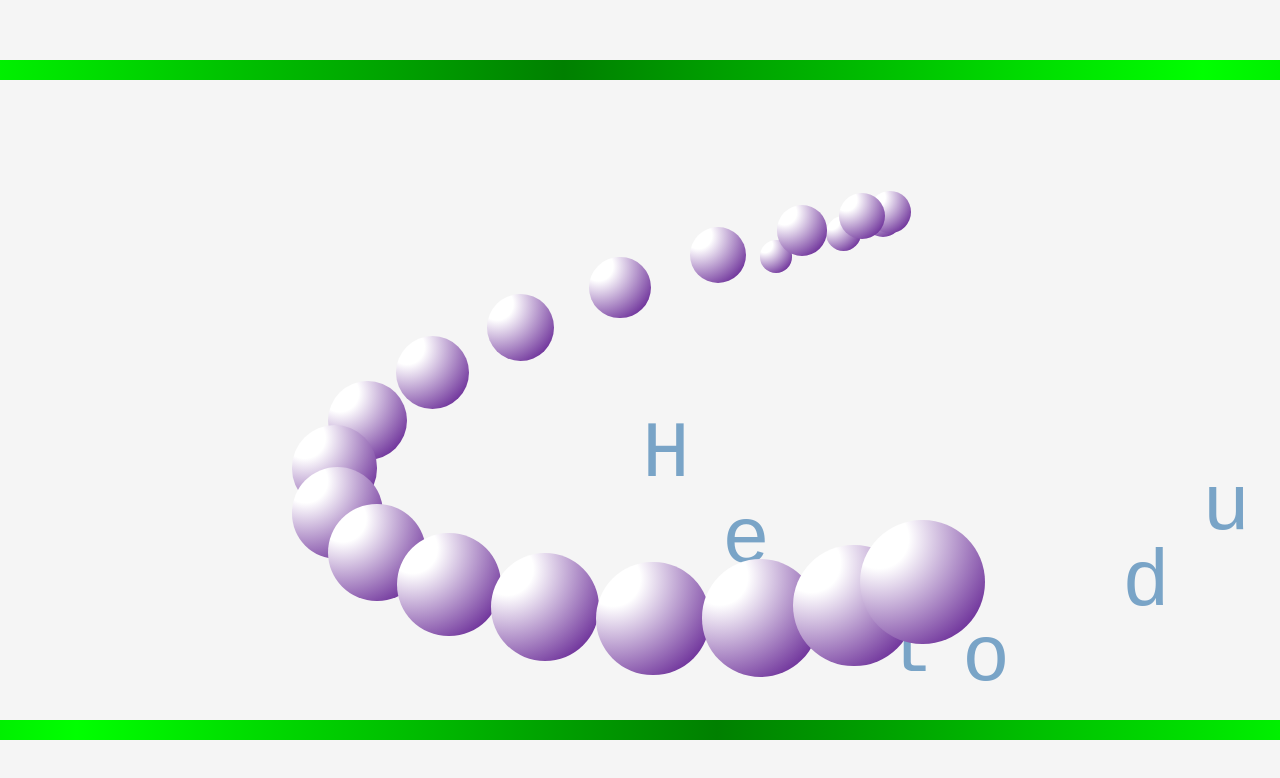
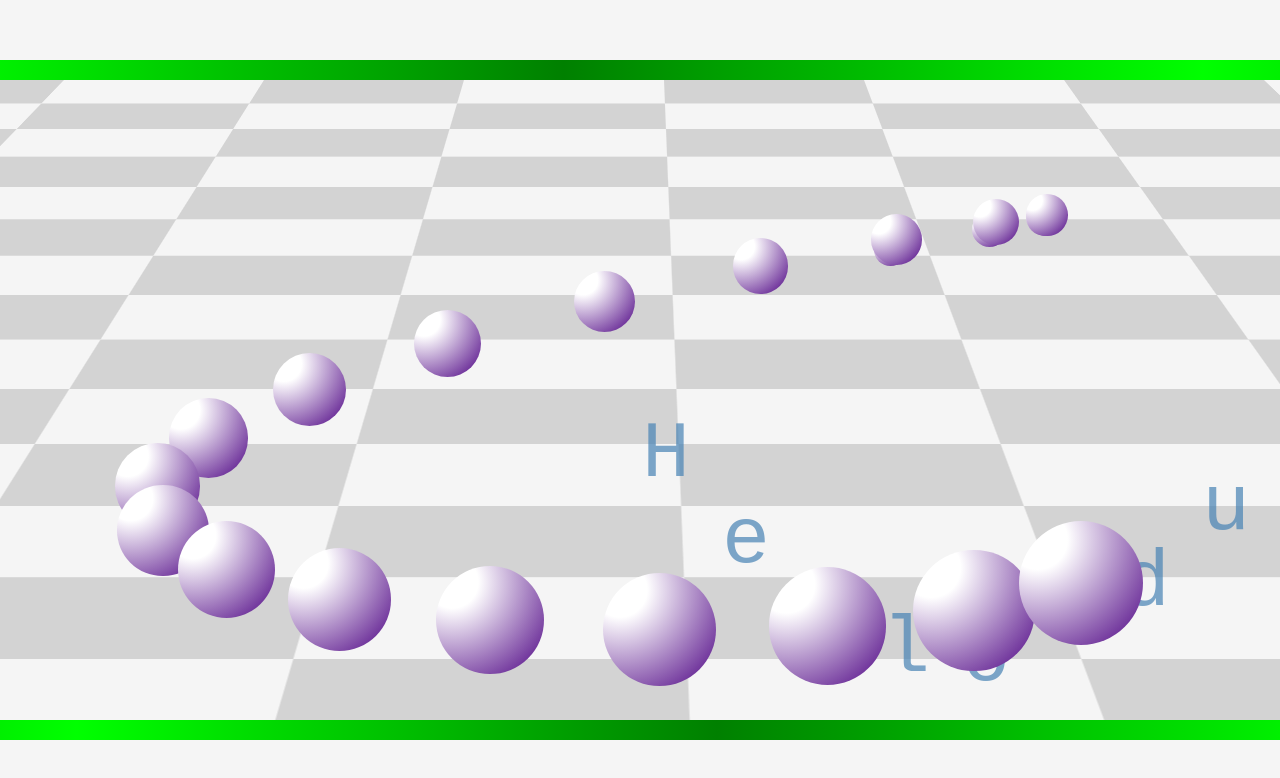
Before and after one commit to zbrozo/JS-demo1, a plain HTML site: page index.html in a window 1280 px wide. Both pictures are taken after a click on the link "Start demo". Drawn offline with Linux system fonts and the light colour scheme.

Commit message:
Chessboard added and some updates

```diff
--- a/demo.css
+++ b/demo.css
@@ -5,6 +5,7 @@
     --grad2: lime;
     --scroll: steelblue;
     --button: steelblue;
+    --chessfield: lightgrey;
 }
 
 @import url('https://fonts.googleapis.com/css2?family=Space+Mono:wght@700&display=swap');
@@ -17,7 +18,7 @@ body {
     border: 0;
 }
 
-#title {
+.title {
     display: flex;
     align-items: center;
     justify-content: center;
@@ -29,7 +30,7 @@ body {
     height: 100vh;
 }
 
-#title > div > div:first-child a {
+.title > div > div:first-child a {
     display: flex;
     color: white;
     background-color: var(--button);
@@ -43,13 +44,13 @@ body {
     margin: auto;
 }
 
-#demo {
+.demo {
     display: none;
     width: 100vw;
     height: 100vh;
 }
 
-#bars > div:first-child {
+.bars > div:first-child {
     position: absolute;
     background-size: 200%;
     width: 100%;
@@ -62,7 +63,7 @@ body {
     animation: gradient1 5s linear infinite;
 }
 
-#bars > div:last-child {
+.bars > div:last-child {
     position: absolute;
     background-size: 200%;
     width: 100%;
@@ -88,11 +89,12 @@ body {
     100%{background-position:100% 0%}
 }
 
-#playfield {
+.playfield {
     position: relative;
     top: 80px;
     width: 100%;
     height: calc(100% - 80px - 80px);
+    overflow: hidden;
 }
 
 .ball {
@@ -124,3 +126,32 @@ body {
     padding: 0;
     border: 0;
 }
+
+.chessfield {
+    position: absolute;
+    background-color: var(--chessfield);
+}
+
+.chessboard {
+    position: relative;
+    left: 0px;
+    top: 0px;
+    height: 100%;
+    z-index: -5000;
+    perspective: 5200px;
+    perspective-origin: center;
+}
+
+.chessboard > div {
+    position: absolute;
+
+    left: -400px;
+    top: 0px;
+
+    width: 200%;
+    height: 100%; /* initial height */
+
+    transform-style: flat;
+    transform: rotateX(80deg);
+    transform-origin: top;
+}
--- a/demo.js
+++ b/demo.js
@@ -1,9 +1,10 @@
+
 "use strict";
 
 document.addEventListener('DOMContentLoaded',() => {
-    const start = document.querySelector("[id='title'] a");
-    const title = document.getElementById('title');
-    const demo = document.getElementById('demo');
+    const start = document.querySelector("[class='title'] a");
+    const title = document.querySelector('.title');
+    const demo = document.querySelector('.demo');
     start.addEventListener('click', (event) => {
         loadAndPlayMusic();
         title.style.display = 'none';
@@ -47,6 +48,24 @@ const Ball = function() {
     };
 };
 
+const Field = function() {
+    const ball = document.createElement('div');
+    ball.className = 'chessfield';
+
+    return {
+        get element() { return ball; },
+        set x(value) { ball.style.left = `${value}px`; },
+        set y(value) { ball.style.top = `${value}px`; },
+        set z(value) { ball.style.zIndex = `${value}`; },
+        set size(value) {
+            ball.style.width = `${value}px`;
+            ball.style.height = `${value}px`;
+        },
+        //get x() { return parseInt(ball.style.left, 10); },
+        //get y() { return parseInt(ball.style.top, 10); }
+    };
+};
+
 const generateSinusArray = function(s, max, amp)
 {
     const radian = Math.PI / 180;
@@ -62,16 +81,19 @@ const SinusBalls3d = function(playfield) {
 
     const ballDeg = [0,0,0,0,0];
 
-    // x, x2, y, y2, z
-    const config0 = { add: [2,1,-5,3,2], between: [ 60,-50,40,-30,20] };
-    const config1 = { add: [2,-5,3,7,0], between: [30,-20,30,10,0] };
-    const config2 = { add: [2,-5,3,-3,3], between: [ 20,0,700,0,20] };
-    const config3 = { add: [2,-5,3,-10,0], between: [400,0,200,-0,0] };
-    const config4 = { start: [0, 0, 256, 0, 0], add: [259,0,-259,0,0], between: [51,0,-51,0,0] };
+    // x, x2, y, y2, z,
+    const config0 = { add: [2,1,-5,3,2], between: [ 60,-50,40,-30,20], scale: [1, 0.5] };
+    const config1 = { add: [2,-5,3,7,0], between: [30,-20,30,10,0], scale: [1, 0.5] };
+    const config2 = { add: [2,-5,3,-3,3], between: [ 20,0,700,0,20], scale: [1, 0.5] };
+    const config3 = { add: [2,-5,3,-10,0], between: [400,0,200,0,0], scale: [1, 0.5] };
+    const config4 = { start: [0, 0, 256, 0, 0], add: [4,0,-4,0,0], between: [51,0,-51,0,0], scale: [1, 0.5] };
+    const config5 = { start: [0, 0, 256, 0, 0], add: [5,3,-5,3,0], between: [40,0,-40,0,10], scale: [1, 0.7] };
+    const config6 = { start: [0, 0, 256, 0, 0], add: [3,7,-3,9,0], between: [51,0,-51,0,0], scale: [1, 0.8] };
+    const config7 = { add: [2,-0,6,-2,0], between: [-40,0,80,20,0], scale: [1, 0.8] };
 
     let configNr = 0;
 
-    const config = [ config0, config3, config4, config2, config1 ];
+    const config = [ config0, config3, config7, config4, config2, config1, config6, config5 ];
     let currentConfig = config[configNr];
 
     const ballSize = 100;
@@ -81,12 +103,10 @@ const SinusBalls3d = function(playfield) {
 
     let balls = [];
     let sinus = [];
-    let sinus2 = [];
 
     initConfig();
     createBalls();
     generateSinusArray(sinus, 1024, 1);
-    generateSinusArray(sinus2, 1024, 0.5);
 
     function initConfig() {
         if ('start' in currentConfig) {
@@ -128,21 +148,30 @@ const SinusBalls3d = function(playfield) {
 
         const areaHeight = height - ballSize;
 
+        const usez = currentConfig.add[4] !== 0 || currentConfig.between[4] !== 0;
+
         for (const ball of balls) {
-            let posx = sinus[deg[0]] + sinus2[deg[1]] * 0.8;
-            let posy = sinus[deg[2]] + sinus2[deg[3]] * 0.8;
+            let posx = (sinus[deg[0]] * currentConfig.scale[0]) + (sinus[deg[1]] * currentConfig.scale[1]);
+            let posy = (sinus[deg[2]] * currentConfig.scale[0]) + (sinus[deg[3]] * currentConfig.scale[1]);
+
+            // Z dimension is optional
+            if (usez) {
                 let posz = sinus[deg[4]];
 
                 const distanceX = 700;
                 const distanceY = 500;
                 posx = posx * ( distanceX / (posz + distanceX));
                 posy = posy * ( distanceY / (posz + distanceY));
+
                 posz = posz * 50 + 80;
-
                 ball.z = Math.round(posz);
                 ball.size = posz;
+            } else {
+                ball.size = 100;
+                ball.z = 1;
+            }
 
-            posx = posx * ((width/4)-ballSize) + (width/2) - (ballSize/2);
+            posx = posx * ((width/3) - ballSize) + (width/2) - (ballSize/2);
             posy = posy * (areaHeight/3) + (areaHeight/2);
 
             ball.x = posx;
@@ -174,7 +203,7 @@ const SinusBalls3d = function(playfield) {
     };
 };
 
-const Scroller = function(playfield, text) {
+const TextScroller = function(playfield, text) {
     const letterWidth = 80;
     const fontHeight = 100;
 
@@ -302,10 +331,93 @@ const Scroller = function(playfield, text) {
     };
 };
 
+
+const Chessboard = function(playfield) {
+    const size = 200;
+    let move = 0;
+    const speed = 4;
+
+    let elements = [];
+
+    let width = playfield.clientWidth;
+    let height = playfield.clientHeight;
+
+    create();
+
+    function setScreenSize(w, h) {
+        width = w;
+        height = h;
+    }
+
+    function remove() {
+        elements = [];
+    }
+
+    function create() {
+        const lines = Math.ceil(height / size) * 4;
+
+        // set chessboard height (before rotation)
+        playfield.style.height = `${lines * size}px`;
+
+        for (let y = 0; y < lines; y++) {
+            const even = y%2;
+            for (let x = even == 0 ? 0 : 1; x < (width / size) + 2; x++) {
+                if ((x-even)%2 == 0) {
+                    const field = new Field();
+                    field.size = size;
+                    field.x = x * size;
+                    field.y = y * size;
+                    playfield.appendChild(field.element);
+                    elements.push(field);
+                }
+            }
+        }
+    }
+
+    function process() {
+        let x = 0;
+        let y = 0;
+
+        for (const element of elements) {
+            element.x = x * size + move;
+            element.y = y * size;
+            x += 2;
+            if (x >= (width / size) + 2)
+            {
+                ++y;
+                x = y%2;
+            }
+        }
+
+        move += speed;
+        if (move > size*2) {
+            move = 0;
+        }
+
+
+    }
+
+    function animate() {
+        return new Promise((resolve) => {
+            process();
+            resolve();
+        });
+    }
+
+    return {
+        animate,
+        remove,
+        create,
+        setScreenSize,
+    };
+};
+
+
 const startDemo = function() {
-    const playfield = document.getElementById('playfield');
+    const playfield = document.querySelector('.playfield');
     const balls = new SinusBalls3d(playfield);
-    const scroller = new Scroller(playfield, text);
+    const scroller = new TextScroller(playfield, text);
+    const chessboard = new Chessboard(document.querySelector('div.chessboard > div'));
 
     playfield.addEventListener('click', function() {
         balls.next();
@@ -320,10 +432,20 @@ const startDemo = function() {
             letter.parentNode.removeChild(letter);
         }
 
+        const domChessfield = document.querySelectorAll('.chessfield');
+        for (const el of domChessfield) {
+            el.parentNode.removeChild(el);
+        }
+
         balls.setScreenSize(w, h);
+
         scroller.setScreenSize(w, h);
         scroller.removeLetters();
         scroller.createLetters();
+
+        chessboard.setScreenSize(w, h);
+        chessboard.remove();
+        chessboard.create();
     });
 
     async function animate() {
@@ -334,7 +456,9 @@ const startDemo = function() {
         let second = scroller.animate();
         //await second;
 
-        await Promise.all([first, second]);
+        let third = chessboard.animate();
+
+        await Promise.all([first, second, third]);
 
         //console.log(Date.now() - s);
 
@@ -371,12 +495,17 @@ const loadAndPlayMusic = function() {
 const text = "                    "
       + "Hello dudes, this is my first demo in the browser."
       + "      "
-      + "\x01This demo was made in november 2022."
+      + "\x01This demo was made in November and December 2022."
       + "      "
-      + "Press left mouse button for different balls movements."
+      + "Press left mouse button for different ball movements."
       + "      "
-      + "\x00If you don't know Amiga or C64 old demo style let me explain that what you see is just sinus balls with a little 3d perspective and DYCP scroll text."
+      + "\x00If you don't know Amiga old demo style let me explain that what you see is just sinus balls with a little 3d perspective and DYCP scroll text."
       + " DYCP stands for different Y charset position."
       + "      "
+      + "To make this demo work smoothly I have to make brower window smaller... It's not fast enough to work fluent in fullscreen on my machine. But this demo is made without using canva."
+      + "      "
       + "\x02Music comes from amiga's *His Master's Noise* music disk."
+      + "      "
+      + "\x01Greetings go to all the demo fans :) Merry Christmas and Happy New Year 2023 !"
+      + "      "
       + "\x00     ... let's wrap the text...";
--- a/index.html
+++ b/index.html
@@ -9,7 +9,7 @@
     <script src="demo.js"></script>
 </head>
 <body>
-    <section id='title'>
+    <section class='title'>
         <div>
             <div><a href="#">Start demo</a></div>
             <div>Welcome to Demo #1</div>
@@ -20,11 +20,15 @@
         </div>
     </section>
 
-    <section id="demo">
-        <div id="bars">
+    <section class="demo">
+        <div class="bars">
             <div></div>
             <div></div>
         </div>
-        <div id="playfield"></div>
+        <div class="playfield">
+            <div class="chessboard">
+                <div></div>
+            </div>
+        </div>
     </section>
 </body>
```
Lines whose indentation alone changed are shown as unchanged.
